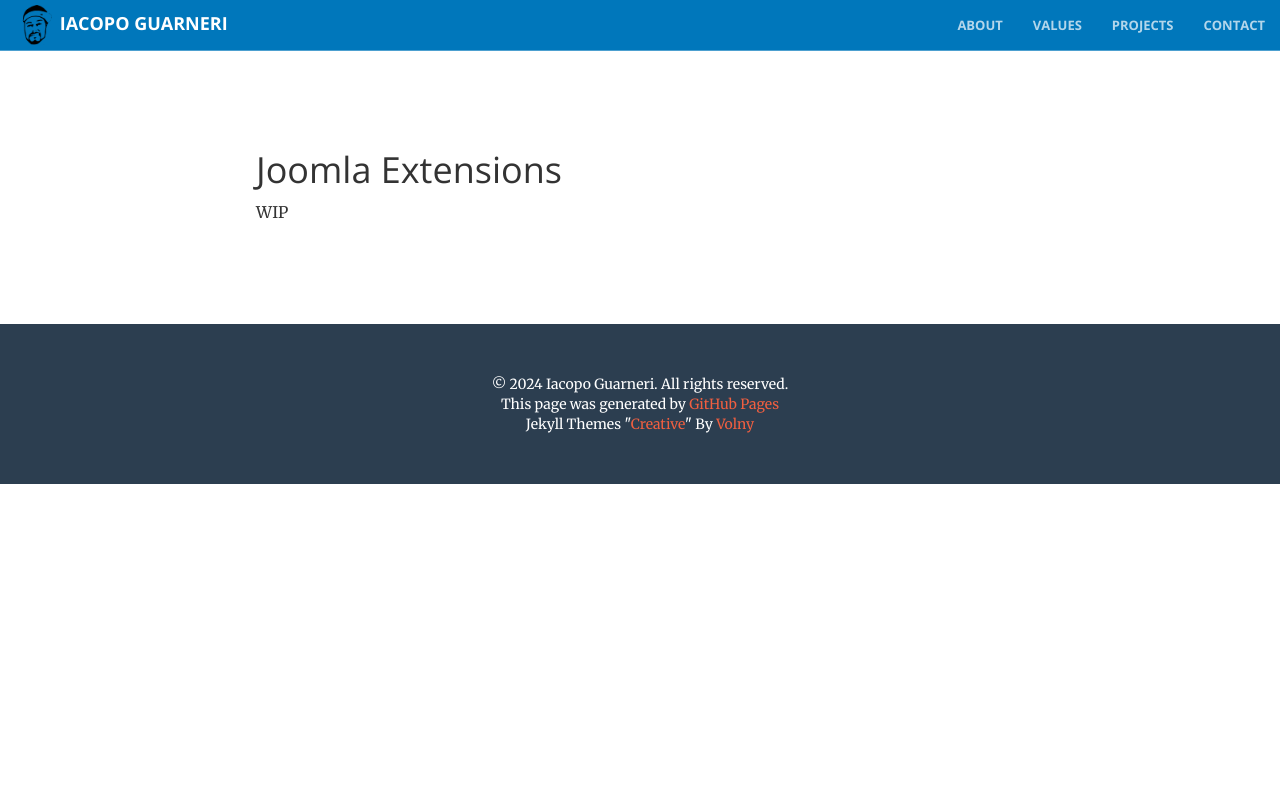
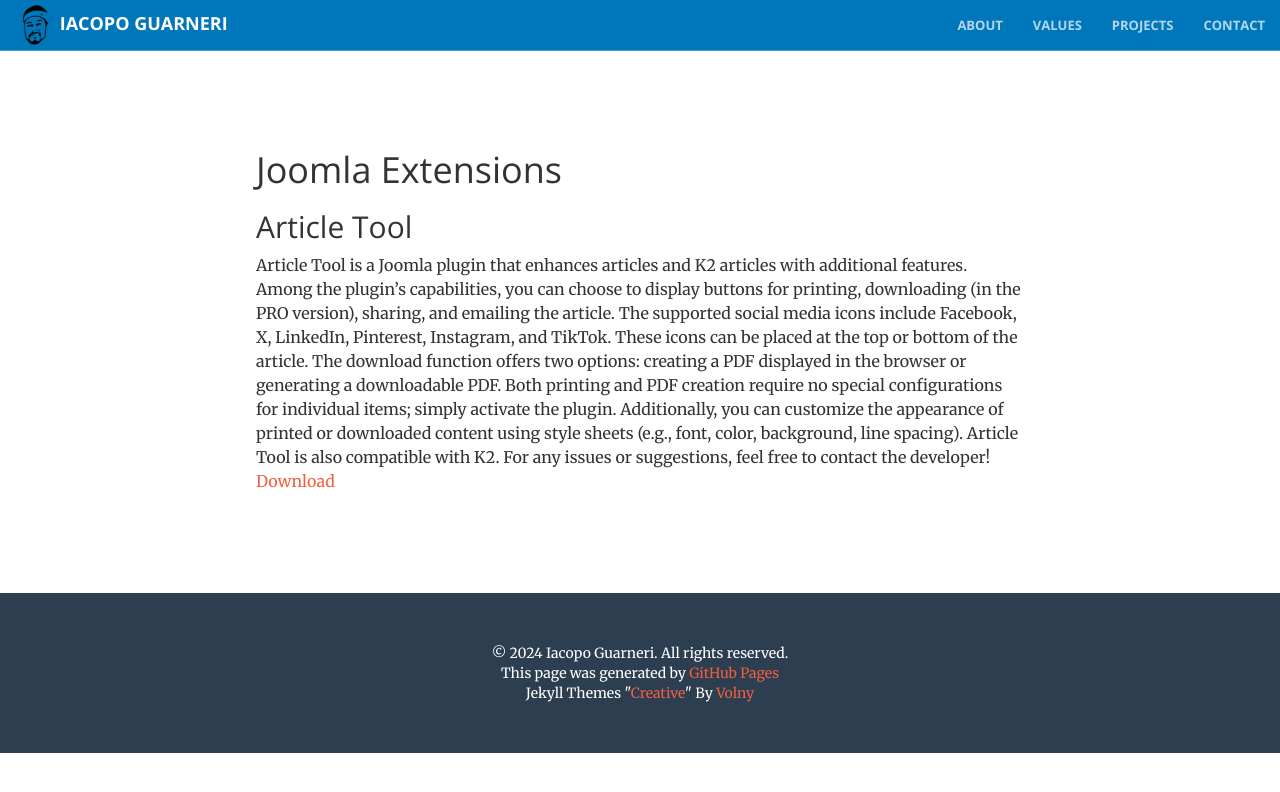
Before and after one commit to iacoposk8/iacoposk8.github.io, a Jekyll site: the page built from projects/joomla-extensions/index.md, in a window 1280 px wide and 900 px high. Shown: the top 792 px of the window. Built offline with Jekyll 4.4.1, drawn with Linux system fonts in a browser that asks for light colours.

Commit message:
Update index.md

```diff
--- a/projects/joomla-extensions/index.md
+++ b/projects/joomla-extensions/index.md
@@ -3,4 +3,8 @@ layout: default
 title: Joomla Extensions
 ---
 # Joomla Extensions
-WIP
+
+## Article Tool
+Article Tool is a Joomla plugin that enhances articles and K2 articles with additional features. Among the plugin’s capabilities, you can choose to display buttons for printing, downloading (in the PRO version), sharing, and emailing the article. The supported social media icons include Facebook, X, LinkedIn, Pinterest, Instagram, and TikTok. These icons can be placed at the top or bottom of the article. The download function offers two options: creating a PDF displayed in the browser or generating a downloadable PDF. Both printing and PDF creation require no special configurations for individual items; simply activate the plugin. Additionally, you can customize the appearance of printed or downloaded content using style sheets (e.g., font, color, background, line spacing). Article Tool is also compatible with K2. For any issues or suggestions, feel free to contact the developer!
+<br />
+<a href="https://payhip.com/b/Eje2v" target="_blank">Download</a>
```
